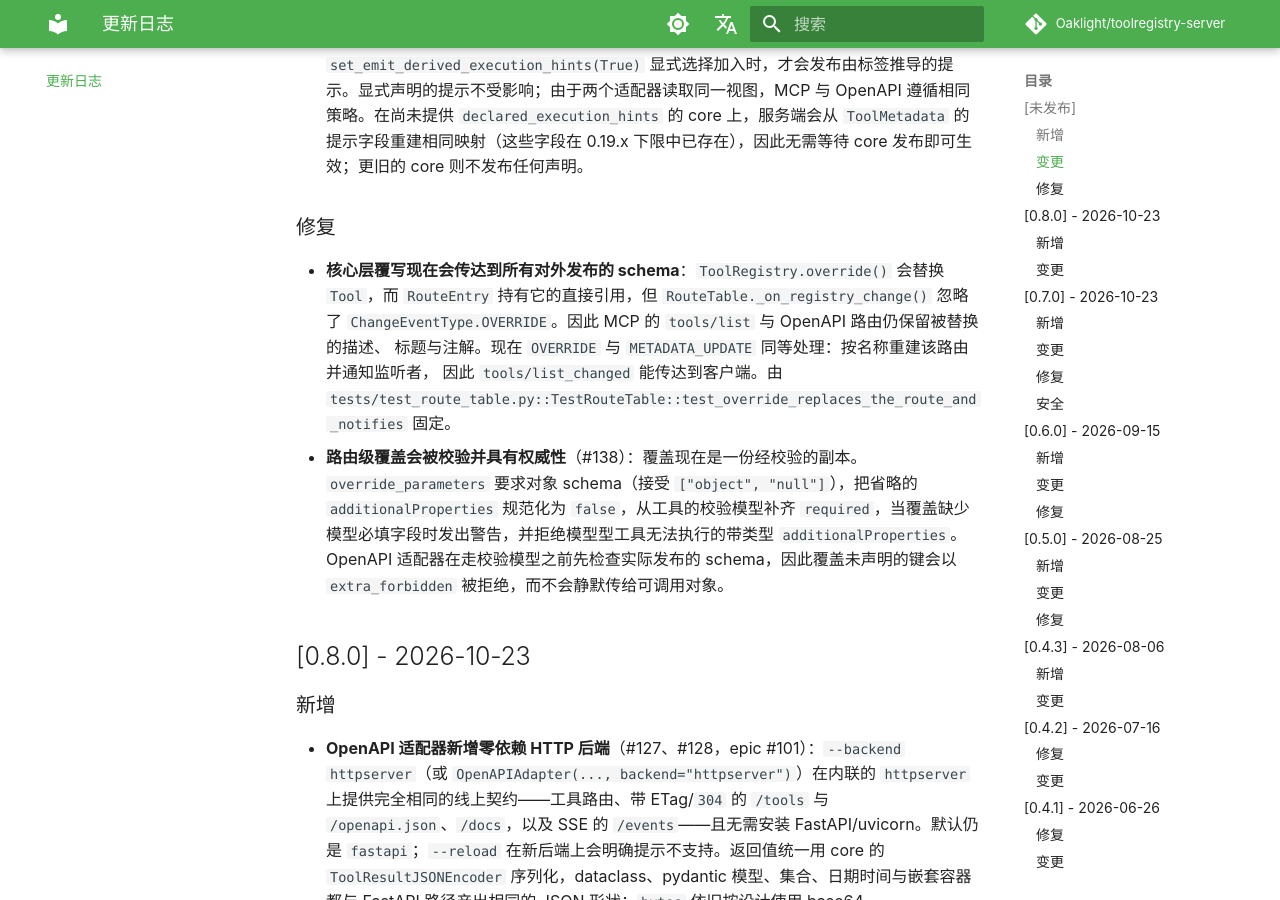
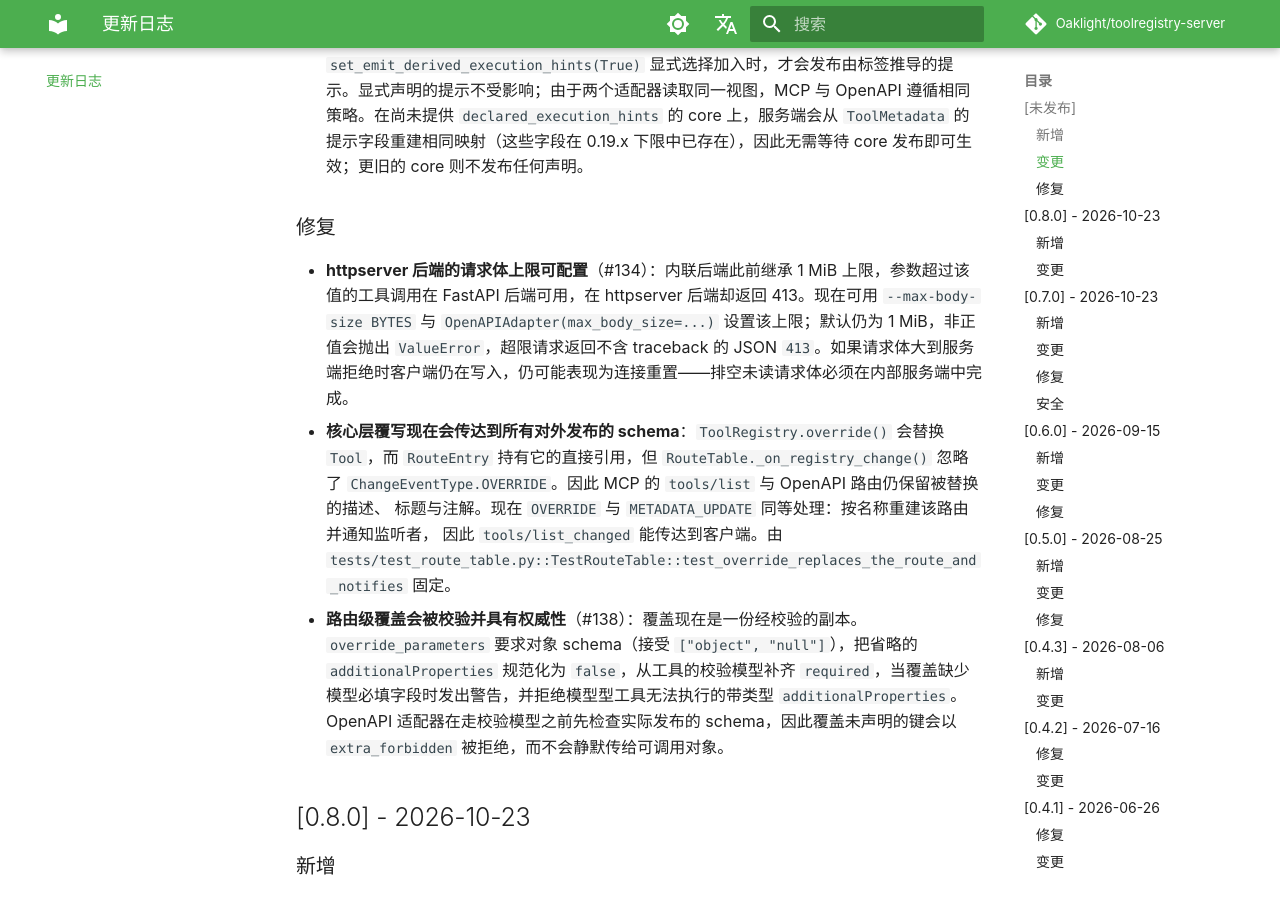
Before and after one commit to Oaklight/toolregistry-server, an MkDocs documentation site: the page built from docs/changelog.md, in a window 1280 px wide and 900 px high, scrolled down 765 px. Built offline with MkDocs 1.6.1 and Material for MkDocs 9.7.7, drawn with Linux system fonts in a browser that asks for light colours; some web fonts are replaced; comment, search, counter and statistics services are not loaded.

Commit message:
docs: 记录 httpserver 请求体上限可配置

```diff
--- a/docs/changelog.md
+++ b/docs/changelog.md
@@ -16,6 +16,7 @@
 
 ### 修复
 
+- **httpserver 后端的请求体上限可配置**（#134）：内联后端此前继承 1 MiB 上限，参数超过该值的工具调用在 FastAPI 后端可用，在 httpserver 后端却返回 413。现在可用 `--max-body-size BYTES` 与 `OpenAPIAdapter(max_body_size=...)` 设置该上限；默认仍为 1 MiB，非正值会抛出 `ValueError`，超限请求返回不含 traceback 的 JSON `413`。如果请求体大到服务端拒绝时客户端仍在写入，仍可能表现为连接重置——排空未读请求体必须在内部服务端中完成。
 - **核心层覆写现在会传达到所有对外发布的 schema**：`ToolRegistry.override()` 会替换
   `Tool`，而 `RouteEntry` 持有它的直接引用，但 `RouteTable._on_registry_change()` 忽略了
   `ChangeEventType.OVERRIDE`。因此 MCP 的 `tools/list` 与 OpenAPI 路由仍保留被替换的描述、
```
